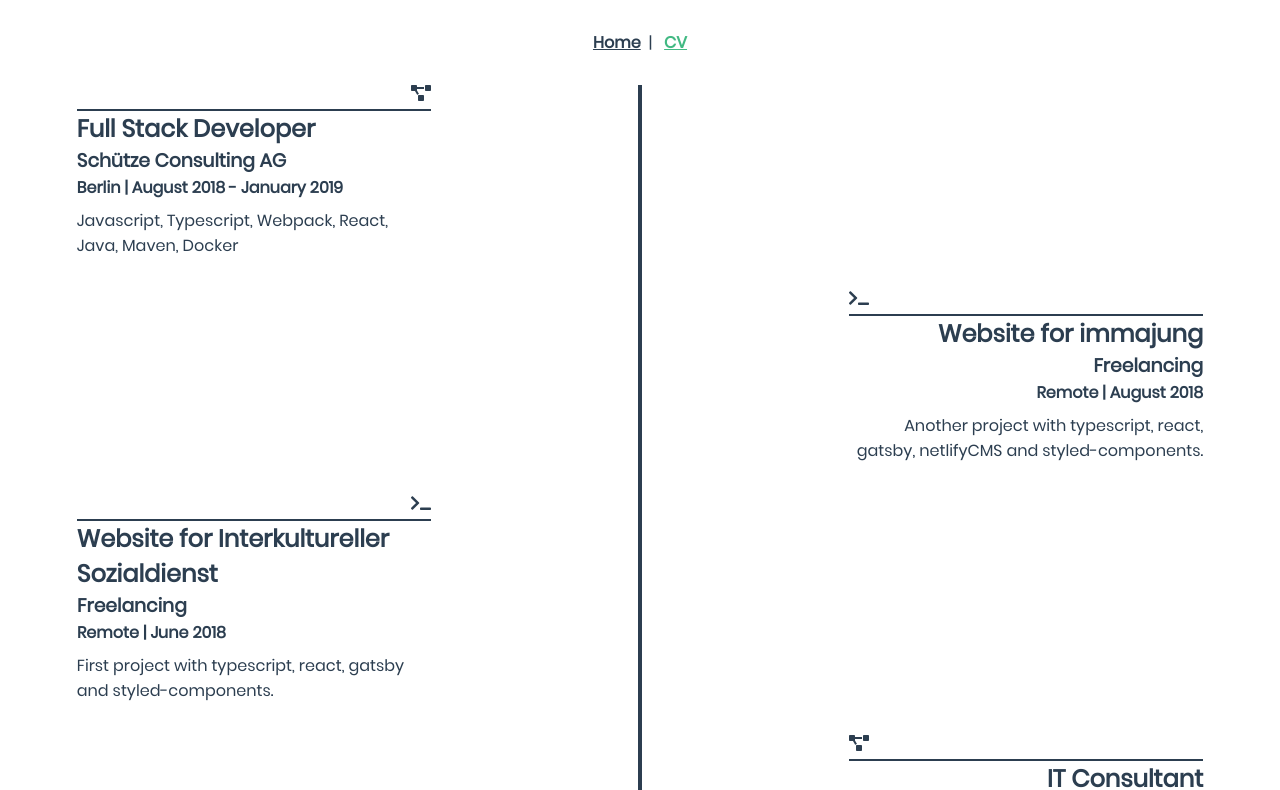
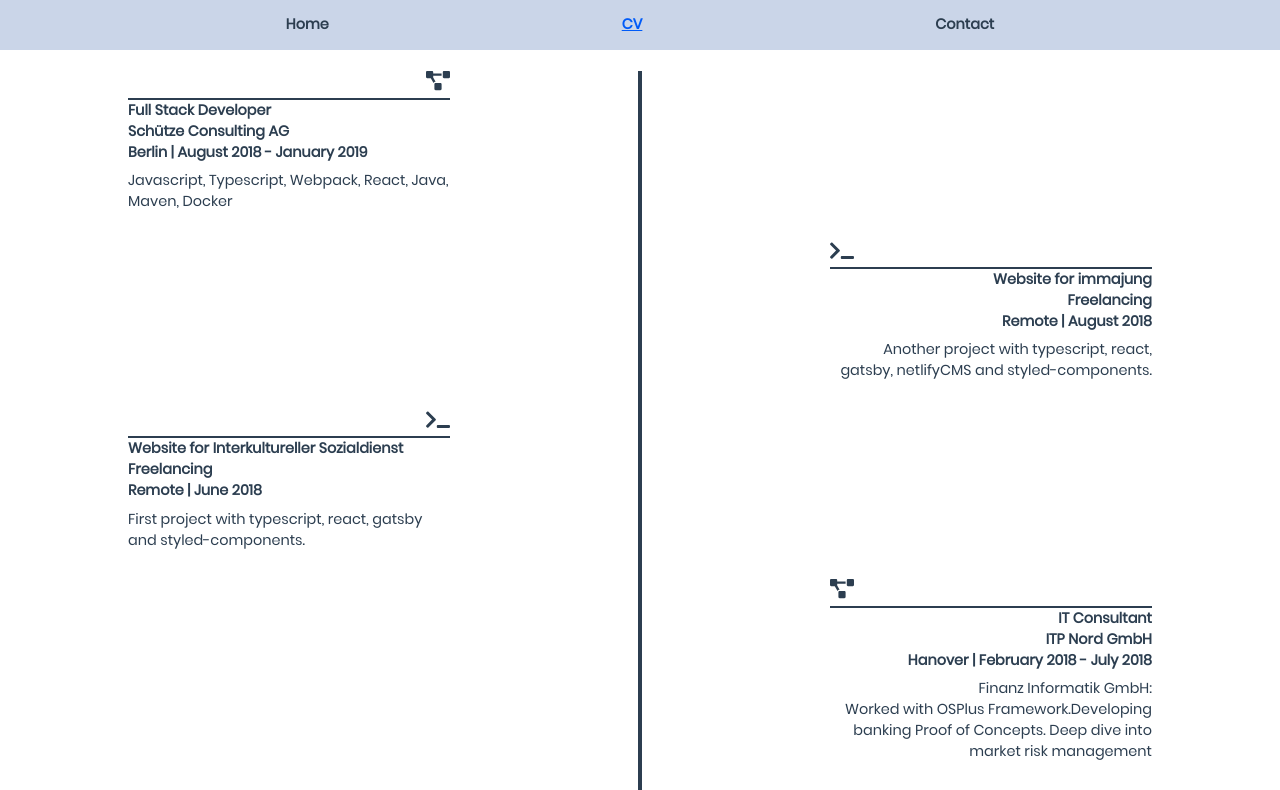
Before and after one commit to makiri1993/my-website, a Vue app: page /cv in a window 1280 px wide. Shown: the top 790 px of the page. Built offline with nearby package versions, Linux system fonts and the light colour scheme; the HTML template or start-up script is replaced by a standard one.

Commit message:
nav added

```diff
--- a/src/App.vue
+++ b/src/App.vue
@@ -1,14 +1,27 @@
 <template>
   <div id="app">
-    <div id="nav">
-      <router-link class="mx-1" to="/">Home</router-link>|
+    <Nav>
+      <router-link class="mx-1" to="/">Home</router-link>
       <router-link class="mx-1" to="/cv">CV</router-link>
-    </div>
+      <router-link class="mx-1" to="/test">Contact</router-link>
+    </Nav>
     <div class="container">
       <router-view/>
     </div>
   </div>
 </template>
+<script lang="ts">
+import Vue from 'vue'
+import Component from 'vue-class-component'
+import Nav from '@/components/Nav.vue'
+
+@Component({
+  components: {
+    Nav,
+  },
+})
+export default class App extends Vue {}
+</script>
 
 <style>
 @font-face {
@@ -19,6 +32,9 @@
 }
 :root {
   --color-black: #2c3e50;
+  --color-active-link: #005bf8;
+  --color-navbar: #cad5e8;
+
   --no-space: 0rem;
   --extra-small-space: 0.5rem;
   --small-space: 1rem;
@@ -26,11 +42,19 @@
   --large-space: 2rem;
   --extra-large-space: 2.5rem;
 
-  --max-width: 88vw;
+  --standard-font-size: 1.8vh;
+  --bigger-font-size: 2.2vh;
+  --h1-font-size: 3vh;
+  --icon-font-size: 2.4vh;
+
+  --standard-border: solid 1px var(--color-black);
+  --standard-border-radius: 3px;
+  --max-width: 80vw;
 }
 * {
   margin: 0;
   font-family: 'Poppins', Helvetica, Arial, sans-serif;
+  font-size: var(--standard-font-size);
   -webkit-font-smoothing: antialiased;
   -moz-osx-font-smoothing: grayscale;
   color: var(--color-black);
@@ -39,20 +63,9 @@
 #app {
   text-align: center;
 }
-#nav {
-  padding: 30px;
-}
-
-#nav a {
-  font-weight: bold;
-  color: var(--color-black);
-}
-
-#nav a.router-link-exact-active {
-  color: #42b983;
-}
 
 .container {
+  overflow: hidden;
   margin: auto;
   display: flex;
   flex-direction: column;
@@ -214,4 +227,160 @@
 .mt-5 {
   margin-top: var(--extra-large-space);
 }
+
+.px-0 {
+  padding-left: var(--no-space);
+  padding-right: var(--no-space);
+}
+
+.px-1 {
+  padding-left: var(--extra-small-space);
+  padding-right: var(--extra-small-space);
+}
+
+.px-2 {
+  padding-left: var(--small-space);
+  padding-right: var(--small-space);
+}
+
+.px-3 {
+  padding-left: var(--medium-space);
+  padding-right: var(--medium-space);
+}
+
+.px-4 {
+  padding-left: var(--large-space);
+  padding-right: var(--large-space);
+}
+
+.px-5 {
+  padding-left: var(--extra-large-space);
+  padding-right: var(--extra-large-space);
+}
+
+.pl-0 {
+  padding-left: var(--no-space);
+}
+
+.pl-1 {
+  padding-left: var(--extra-small-space);
+}
+
+.pl-2 {
+  padding-left: var(--small-space);
+}
+
+.pl-3 {
+  padding-left: var(--medium-space);
+}
+
+.pl-4 {
+  padding-left: var(--large-space);
+}
+
+.pl-5 {
+  padding-left: var(--extra-large-space);
+}
+
+.pr-0 {
+  padding-right: var(--no-space);
+}
+
+.pr-1 {
+  padding-right: var(--extra-small-space);
+}
+
+.pr-2 {
+  padding-right: var(--small-space);
+}
+
+.pr-3 {
+  padding-right: var(--medium-space);
+}
+
+.pr-4 {
+  padding-right: var(--large-space);
+}
+
+.pr-5 {
+  padding-right: var(--extra-large-space);
+}
+
+.py-0 {
+  padding-top: var(--no-space);
+  padding-bottom: var(--no-space);
+}
+
+.py-1 {
+  padding-top: var(--extra-small-space);
+  padding-bottom: var(--extra-small-space);
+}
+
+.py-2 {
+  padding-top: var(--small-space);
+  padding-bottom: var(--small-space);
+}
+
+.py-3 {
+  padding-top: var(--medium-space);
+  padding-bottom: var(--medium-space);
+}
+
+.py-4 {
+  padding-top: var(--large-space);
+  padding-bottom: var(--large-space);
+}
+
+.py-5 {
+  padding-top: var(--extra-large-space);
+  padding-bottom: var(--extra-large-space);
+}
+
+.pb-0 {
+  padding-bottom: var(--no-space);
+}
+
+.pb-1 {
+  padding-bottom: var(--extra-small-space);
+}
+
+.pb-2 {
+  padding-bottom: var(--small-space);
+}
+
+.pb-3 {
+  padding-bottom: var(--medium-space);
+}
+
+.pb-4 {
+  padding-bottom: var(--large-space);
+}
+
+.pb-5 {
+  padding-bottom: var(--extra-large-space);
+}
+
+.pt-0 {
+  padding-top: var(--no-space);
+}
+
+.pt-1 {
+  padding-top: var(--extra-small-space);
+}
+
+.pt-2 {
+  padding-top: var(--small-space);
+}
+
+.pt-3 {
+  padding-top: var(--medium-space);
+}
+
+.pt-4 {
+  padding-top: var(--large-space);
+}
+
+.pt-5 {
+  padding-top: var(--extra-large-space);
+}
 </style>
--- /dev/null
+++ b/src/components/Nav.vue
@@ -0,0 +1,42 @@
+<template>
+  <nav class="nav mb-3 py-2">
+    <slot/>
+  </nav>
+</template>
+<script lang="ts">
+import Vue from 'vue'
+import Component from 'vue-class-component'
+
+@Component
+export default class Nav extends Vue {}
+</script>
+<style scoped>
+.nav {
+  /* position: -webkit-sticky; */
+  position: sticky;
+  top: 0;
+  background-color: var(--color-navbar);
+  display: inline-flex;
+  width: 100%;
+  justify-content: space-evenly;
+  /* padding: 5px; */
+
+  /* border: 2px solid #4caf50; */
+}
+
+.nav a {
+  font-weight: bold;
+  text-decoration: none;
+  color: var(--color-black);
+  transition: font-size 0.7s;
+}
+
+.nav a:hover {
+  font-size: var(--bigger-font-size);
+}
+
+.nav a.router-link-exact-active {
+  color: var(--color-active-link);
+  text-decoration: underline;
+}
+</style>
--- a/src/views/Home.vue
+++ b/src/views/Home.vue
@@ -1,17 +1,29 @@
 <template>
   <div class="home">
     <Introduction/>
+    <Skills :skills="skills"/>
   </div>
 </template>
 
 <script lang="ts">
 import { Component, Vue } from 'vue-property-decorator'
 import Introduction from '@/components/Introduction.vue'
+import Skills, { SkillsData } from '@/components/Skills/Skills.vue'
 
 @Component({
   components: {
     Introduction,
+    Skills,
   },
 })
-export default class Home extends Vue {}
+export default class Home extends Vue {
+  private skills: SkillsData[] = [
+    { name: 'Test' },
+    { name: 'Test' },
+    { name: 'Test' },
+    { name: 'Test' },
+    { name: 'Test' },
+    { name: 'Test' },
+  ]
+}
 </script>
```
